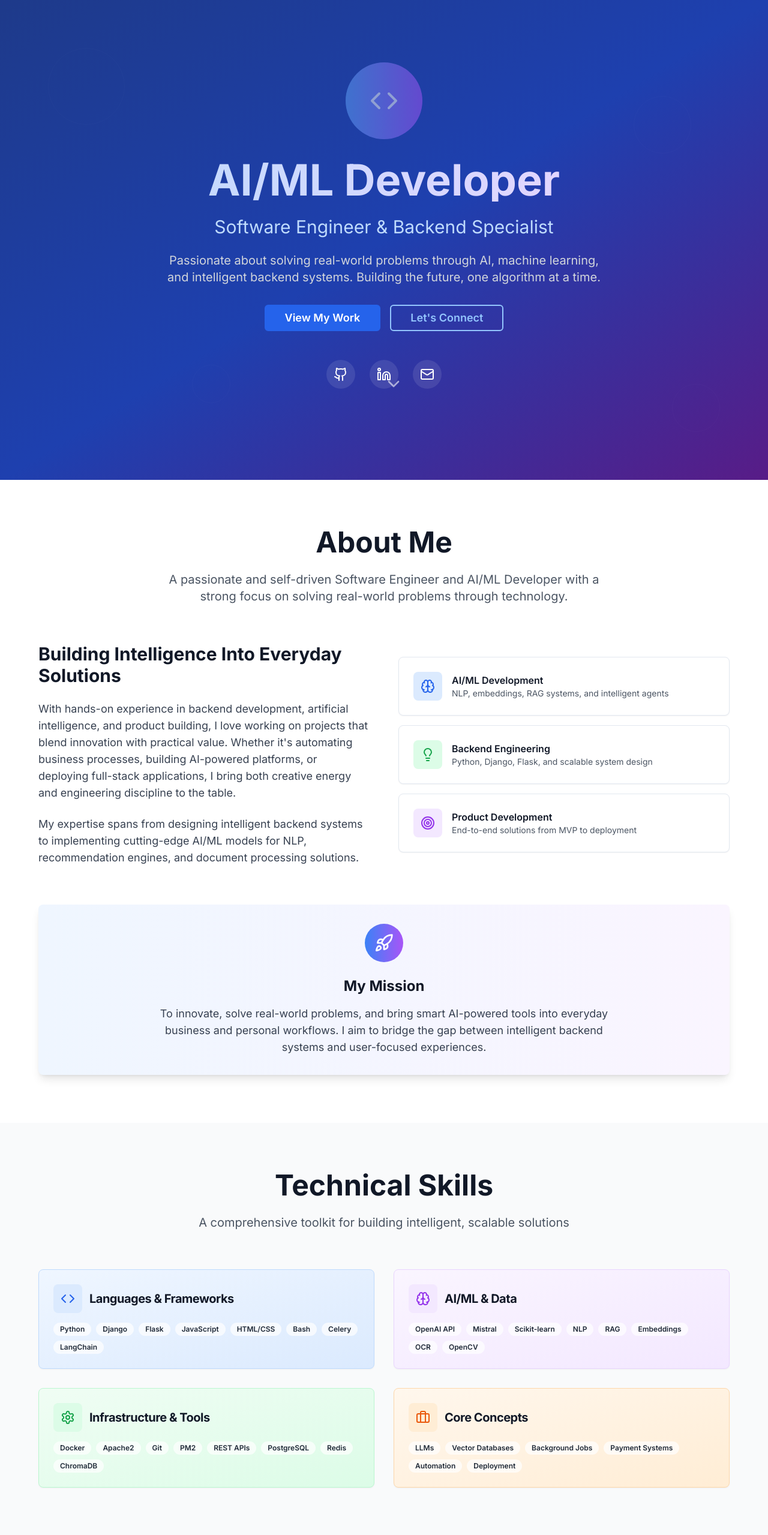
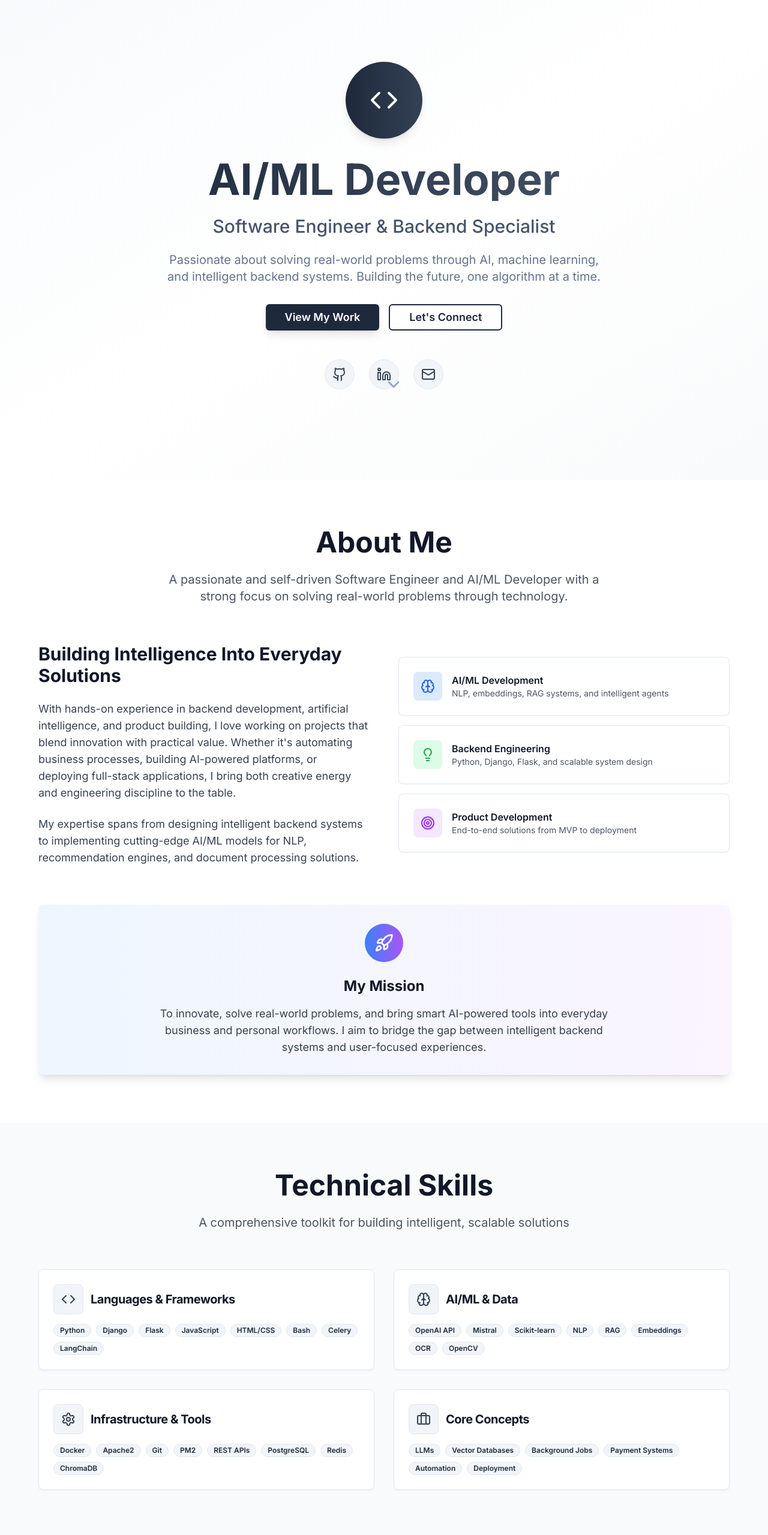
Before and after one commit to ShabbirHathi/shabbirhathi.github.io, a React (Vite) app: page / in a window 1280 px wide. Shown: the top 2559 px of the page at 60% size. Built offline with nearby package versions, Linux system fonts and the light colour scheme.

Commit message:
Fix: Improve UI and color scheme
- Changed button styles for consistency.
- Updated card colors in Featured Projects and Technical Skills sections to align with a white color theme.
- Modified the hero page background and content for a more professional look.

```diff
--- a/src/components/Hero.tsx
+++ b/src/components/Hero.tsx
@@ -8,34 +8,34 @@ const Hero = () => {
   };
 
   return (
-    <section className="min-h-screen bg-gradient-to-br from-blue-900 via-blue-800 to-purple-900 text-white flex items-center justify-center relative overflow-hidden">
+    <section className="min-h-screen bg-gradient-to-br from-slate-50 via-white to-gray-50 text-gray-900 flex items-center justify-center relative overflow-hidden">
       {/* Background Pattern */}
-      <div className="absolute inset-0 opacity-10">
-        <div className="absolute top-20 left-20 w-32 h-32 border border-white/20 rounded-full"></div>
-        <div className="absolute top-40 right-32 w-24 h-24 border border-white/20 rounded-full"></div>
-        <div className="absolute bottom-32 left-1/4 w-16 h-16 border border-white/20 rounded-full"></div>
-        <div className="absolute bottom-20 right-20 w-20 h-20 border border-white/20 rounded-full"></div>
+      <div className="absolute inset-0 opacity-5">
+        <div className="absolute top-20 left-20 w-32 h-32 border border-slate-300 rounded-full"></div>
+        <div className="absolute top-40 right-32 w-24 h-24 border border-slate-300 rounded-full"></div>
+        <div className="absolute bottom-32 left-1/4 w-16 h-16 border border-slate-300 rounded-full"></div>
+        <div className="absolute bottom-20 right-20 w-20 h-20 border border-slate-300 rounded-full"></div>
       </div>
 
       <div className="container mx-auto px-4 sm:px-6 text-center relative z-10">
         <div className="max-w-4xl mx-auto">
           {/* Avatar */}
           <div className="mb-6 sm:mb-8 relative">
-            <div className="w-24 h-24 sm:w-32 sm:h-32 mx-auto rounded-full bg-gradient-to-r from-blue-400 to-purple-500 flex items-center justify-center text-3xl sm:text-4xl font-bold mb-4 sm:mb-6 animate-pulse">
-              <Code size={32} className="sm:w-12 sm:h-12" />
+            <div className="w-24 h-24 sm:w-32 sm:h-32 mx-auto rounded-full bg-gradient-to-r from-slate-800 to-slate-700 flex items-center justify-center text-3xl sm:text-4xl font-bold mb-4 sm:mb-6 shadow-lg">
+              <Code size={32} className="sm:w-12 sm:h-12 text-white" />
             </div>
           </div>
 
           {/* Main Content */}
-          <h1 className="text-3xl sm:text-5xl md:text-7xl font-bold mb-4 sm:mb-6 bg-gradient-to-r from-blue-200 to-purple-200 bg-clip-text text-transparent animate-fade-in leading-tight">
+          <h1 className="text-3xl sm:text-5xl md:text-7xl font-bold mb-4 sm:mb-6 bg-gradient-to-r from-slate-800 to-slate-600 bg-clip-text text-transparent animate-fade-in leading-tight">
             AI/ML Developer
           </h1>
 
-          <h2 className="text-lg sm:text-2xl md:text-3xl mb-4 sm:mb-6 text-blue-200 animate-fade-in" style={{ animationDelay: '0.2s' }}>
+          <h2 className="text-lg sm:text-2xl md:text-3xl mb-4 sm:mb-6 text-slate-600 animate-fade-in font-medium" style={{ animationDelay: '0.2s' }}>
             Software Engineer & Backend Specialist
           </h2>
 
-          <p className="text-base sm:text-lg md:text-xl text-gray-300 mb-6 sm:mb-8 max-w-3xl mx-auto leading-relaxed animate-fade-in px-4" style={{ animationDelay: '0.4s' }}>
+          <p className="text-base sm:text-lg md:text-xl text-slate-500 mb-6 sm:mb-8 max-w-3xl mx-auto leading-relaxed animate-fade-in px-4" style={{ animationDelay: '0.4s' }}>
             Passionate about solving real-world problems through AI, machine learning, and intelligent backend systems.
             Building the future, one algorithm at a time.
           </p>
@@ -44,7 +44,7 @@ const Hero = () => {
           <div className="flex flex-col sm:flex-row gap-3 sm:gap-4 justify-center mb-8 sm:mb-12 animate-fade-in px-4" style={{ animationDelay: '0.6s' }}>
             <Button
               size="lg"
-              className="bg-blue-600 text-white hover:bg-blue-700 border-2 border-blue-600 hover:border-blue-700 px-6 sm:px-8 py-3 text-base sm:text-lg font-semibold transition-all duration-300 hover:scale-105 w-full sm:w-auto"
+              className="bg-slate-800 text-white hover:bg-slate-900 px-6 sm:px-8 py-3 text-base sm:text-lg font-semibold transition-all duration-300 hover:scale-105 w-full sm:w-auto shadow-lg"
               onClick={() => scrollToSection('projects')}
             >
               View My Work
@@ -52,7 +52,7 @@ const Hero = () => {
             <Button
               size="lg"
               variant="outline"
-              className="border-2 border-blue-300 text-blue-300 hover:bg-blue-300 hover:text-blue-900 bg-transparent px-6 sm:px-8 py-3 text-base sm:text-lg font-semibold transition-all duration-300 hover:scale-105 w-full sm:w-auto"
+              className="border-2 border-slate-800 text-slate-800 hover:bg-slate-800 hover:text-white bg-white px-6 sm:px-8 py-3 text-base sm:text-lg font-semibold transition-all duration-300 hover:scale-105 w-full sm:w-auto"
               onClick={() => scrollToSection('contact')}
             >
               Let's Connect
@@ -62,23 +62,23 @@ const Hero = () => {
           {/* Social Links */}
           <div className="flex justify-center space-x-4 sm:space-x-6 mb-8 sm:mb-12 animate-fade-in" style={{ animationDelay: '0.8s' }}>
             <a href="https://github.com" target="_blank" rel="noopener noreferrer"
-               className="p-2 sm:p-3 rounded-full bg-white/10 hover:bg-white/20 transition-all duration-300 hover:scale-110">
-              <Github size={20} className="sm:w-6 sm:h-6" />
+               className="p-2 sm:p-3 rounded-full bg-slate-100 hover:bg-slate-200 transition-all duration-300 hover:scale-110 border border-slate-200">
+              <Github size={20} className="sm:w-6 sm:h-6 text-slate-700" />
             </a>
             <a href="https://linkedin.com" target="_blank" rel="noopener noreferrer"
-               className="p-2 sm:p-3 rounded-full bg-white/10 hover:bg-white/20 transition-all duration-300 hover:scale-110">
-              <Linkedin size={20} className="sm:w-6 sm:h-6" />
+               className="p-2 sm:p-3 rounded-full bg-slate-100 hover:bg-slate-200 transition-all duration-300 hover:scale-110 border border-slate-200">
+              <Linkedin size={20} className="sm:w-6 sm:h-6 text-slate-700" />
             </a>
             <a href="mailto:contact@example.com"
-               className="p-2 sm:p-3 rounded-full bg-white/10 hover:bg-white/20 transition-all duration-300 hover:scale-110">
-              <Mail size={20} className="sm:w-6 sm:h-6" />
+               className="p-2 sm:p-3 rounded-full bg-slate-100 hover:bg-slate-200 transition-all duration-300 hover:scale-110 border border-slate-200">
+              <Mail size={20} className="sm:w-6 sm:h-6 text-slate-700" />
             </a>
           </div>
         </div>
 
         {/* Scroll Indicator */}
         <div className="absolute bottom-4 sm:bottom-8 left-1/2 transform -translate-x-1/2 animate-bounce">
-          <ChevronDown size={24} className="sm:w-8 sm:h-8 text-white/60" />
+          <ChevronDown size={24} className="sm:w-8 sm:h-8 text-slate-400" />
         </div>
       </div>
     </section>
--- a/src/components/Projects.tsx
+++ b/src/components/Projects.tsx
@@ -10,7 +10,6 @@ const Projects = () => {
       title: "AI-Powered Learning Management System",
       description: "Comprehensive LMS allowing admins to upload learning materials and auto-generate MCQ exams using OpenAI APIs. Features document upload, multilingual support, performance tracking, and automated certificate generation.",
       icon: Brain,
-      color: "blue",
       tags: ["OpenAI API", "Django", "PostgreSQL", "MCQ Generation", "Multilingual"],
       highlights: ["Auto-generated exams", "Performance analytics", "Certificate system"]
     },
@@ -18,7 +17,6 @@ const Projects = () => {
       title: "Smart Event Planning Agent",
       description: "Intelligent AI assistant with comprehensive event planning features including multilingual support, automated checklist generation, event discovery, budget optimization, and integrated booking system.",
       icon: Calendar,
-      color: "purple",
       tags: ["AI Agent", "Multilingual", "Budget Planning", "Event Discovery", "Booking System"],
       highlights: ["AI-powered planning", "Smart budgeting", "Automated workflows"]
     },
@@ -26,7 +24,6 @@ const Projects = () => {
       title: "Personalized Greeting Generator",
       description: "Creative platform enabling users to create custom greetings with photos, quotes, and music. Built with Django backend and interactive frontend, featuring shareable URLs and personalization options.",
       icon: Heart,
-      color: "pink",
       tags: ["Django", "JavaScript", "File Upload", "URL Sharing", "Customization"],
       highlights: ["Photo integration", "Music support", "Shareable links"]
     },
@@ -34,7 +31,6 @@ const Projects = () => {
       title: "Bus Transport AI System (R&D)",
       description: "Exploratory AI solution for transportation optimization. Predicts maintenance needs, analyzes passenger trends, and optimizes routes using sensor data and historical logs for improved efficiency.",
       icon: Bus,
-      color: "green",
       tags: ["Predictive Analytics", "Route Optimization", "Sensor Data", "Trend Analysis"],
       highlights: ["Predictive maintenance", "Route optimization", "Data analysis"]
     },
@@ -42,7 +38,6 @@ const Projects = () => {
       title: "AI Document Embedder",
       description: "Sophisticated background job system for document processing and semantic search. Uses LangChain and ChromaDB to embed and index documents with both OpenAI and Mistral models for enhanced search capabilities.",
       icon: FileText,
-      color: "indigo",
       tags: ["LangChain", "ChromaDB", "Embeddings", "Semantic Search", "Background Jobs"],
       highlights: ["Vector embeddings", "Semantic search", "Multi-model support"]
     },
@@ -50,35 +45,10 @@ const Projects = () => {
       title: "Stripe Payment Integration",
       description: "Robust payment backend with seamless Stripe integration for service-based platforms. Features secure payment processing, subscription management, and comprehensive API endpoints for e-commerce solutions.",
       icon: CreditCard,
-      color: "emerald",
       tags: ["Stripe API", "Payment Processing", "Security", "Subscriptions", "REST API"],
       highlights: ["Secure payments", "Subscription support", "Scalable architecture"]
     }
   ];
-
-  const getColorClasses = (color: string) => {
-    const colors = {
-      blue: "from-blue-50 to-blue-100 border-blue-200",
-      purple: "from-purple-50 to-purple-100 border-purple-200",
-      pink: "from-pink-50 to-pink-100 border-pink-200",
-      green: "from-green-50 to-green-100 border-green-200",
-      indigo: "from-indigo-50 to-indigo-100 border-indigo-200",
-      emerald: "from-emerald-50 to-emerald-100 border-emerald-200"
-    };
-    return colors[color as keyof typeof colors];
-  };
-
-  const getIconColorClasses = (color: string) => {
-    const colors = {
-      blue: "text-blue-600 bg-blue-100",
-      purple: "text-purple-600 bg-purple-100",
-      pink: "text-pink-600 bg-pink-100",
-      green: "text-green-600 bg-green-100",
-      indigo: "text-indigo-600 bg-indigo-100",
-      emerald: "text-emerald-600 bg-emerald-100"
-    };
-    return colors[color as keyof typeof colors];
-  };
 
   return (
     <section id="projects" className="py-20 bg-white">
@@ -99,13 +69,13 @@ const Projects = () => {
             {projects.map((project, index) => (
               <Card
                 key={project.title}
-                className={`bg-gradient-to-br ${getColorClasses(project.color)} hover:shadow-xl transition-all duration-300 hover:scale-105 animate-fade-in`}
+                className="bg-white border border-slate-200 hover:border-slate-300 hover:shadow-xl transition-all duration-300 hover:scale-105 animate-fade-in"
                 style={{ animationDelay: `${index * 0.1}s` }}
               >
                 <CardHeader className="pb-4">
                   <div className="flex items-start space-x-4">
-                    <div className={`p-3 rounded-lg ${getIconColorClasses(project.color)} flex-shrink-0`}>
-                      <project.icon className="w-6 h-6" />
+                    <div className="p-3 rounded-lg bg-slate-100 border border-slate-200 flex-shrink-0">
+                      <project.icon className="w-6 h-6 text-slate-700" />
                     </div>
                     <div className="flex-1">
                       <CardTitle className="text-xl font-bold text-gray-900 mb-2">
@@ -127,7 +97,7 @@ const Projects = () => {
                         <Badge
                           key={highlight}
                           variant="outline"
-                          className="bg-white/50 border-gray-300"
+                          className="bg-slate-50 border-slate-300 text-slate-700"
                         >
                           {highlight}
                         </Badge>
@@ -142,7 +112,7 @@ const Projects = () => {
                       {project.tags.map((tag) => (
                         <Badge
                           key={tag}
-                          className="bg-white/80 text-gray-800 hover:bg-white transition-colors duration-200"
+                          className="bg-slate-100 text-slate-800 border border-slate-200 hover:bg-slate-200 transition-colors duration-200"
                         >
                           {tag}
                         </Badge>
@@ -154,7 +124,7 @@ const Projects = () => {
                   <div className="flex space-x-3 pt-2">
                     <Button
                       size="sm"
-                      className="bg-gray-900 hover:bg-gray-800 text-white flex items-center space-x-2"
+                      className="bg-slate-800 hover:bg-slate-900 text-white flex items-center space-x-2"
                     >
                       <Github size={16} />
                       <span>View Code</span>
@@ -162,7 +132,7 @@ const Projects = () => {
                     <Button
                       size="sm"
                       variant="outline"
-                      className="border-gray-300 hover:bg-white flex items-center space-x-2"
+                      className="border-slate-300 text-slate-700 hover:bg-slate-50 flex items-center space-x-2"
                     >
                       <ExternalLink size={16} />
                       <span>Live Demo</span>
@@ -175,16 +145,16 @@ const Projects = () => {
 
           {/* Call to Action */}
           <div className="text-center mt-16">
-            <Card className="bg-gradient-to-r from-blue-900 to-purple-900 text-white border-none">
+            <Card className="bg-slate-900 text-white border-none shadow-2xl">
               <CardContent className="py-12">
                 <h3 className="text-3xl font-bold mb-4">Ready to Build Something Amazing?</h3>
-                <p className="text-xl text-blue-100 mb-6 max-w-2xl mx-auto">
+                <p className="text-xl text-slate-300 mb-6 max-w-2xl mx-auto">
                   Whether you're a startup founder or a company looking to enhance your systems,
                   I'm always open to building, collaborating, and creating something meaningful.
                 </p>
                 <Button
                   size="lg"
-                  className="bg-white text-blue-900 hover:bg-gray-100 px-8 py-3 text-lg font-semibold"
+                  className="bg-white text-slate-900 hover:bg-slate-100 px-8 py-3 text-lg font-semibold"
                   onClick={() => document.getElementById('contact')?.scrollIntoView({ behavior: 'smooth' })}
                 >
                   Let's Collaborate
--- a/src/components/Skills.tsx
+++ b/src/components/Skills.tsx
@@ -8,48 +8,24 @@ const Skills = () => {
     {
       title: "Languages & Frameworks",
       icon: Code,
-      color: "blue",
       skills: ["Python", "Django", "Flask", "JavaScript", "HTML/CSS", "Bash", "Celery", "LangChain"]
     },
     {
       title: "AI/ML & Data",
       icon: Brain,
-      color: "purple",
       skills: ["OpenAI API", "Mistral", "Scikit-learn", "NLP", "RAG", "Embeddings", "OCR", "OpenCV"]
     },
     {
       title: "Infrastructure & Tools",
       icon: Settings,
-      color: "green",
       skills: ["Docker", "Apache2", "Git", "PM2", "REST APIs", "PostgreSQL", "Redis", "ChromaDB"]
     },
     {
       title: "Core Concepts",
       icon: Briefcase,
-      color: "orange",
       skills: ["LLMs", "Vector Databases", "Background Jobs", "Payment Systems", "Automation", "Deployment"]
     }
   ];
-
-  const getColorClasses = (color: string) => {
-    const colors = {
-      blue: "from-blue-50 to-blue-100 border-blue-200",
-      purple: "from-purple-50 to-purple-100 border-purple-200",
-      green: "from-green-50 to-green-100 border-green-200",
-      orange: "from-orange-50 to-orange-100 border-orange-200"
-    };
-    return colors[color as keyof typeof colors];
-  };
-
-  const getIconColorClasses = (color: string) => {
-    const colors = {
-      blue: "text-blue-600 bg-blue-100",
-      purple: "text-purple-600 bg-purple-100",
-      green: "text-green-600 bg-green-100",
-      orange: "text-orange-600 bg-orange-100"
-    };
-    return colors[color as keyof typeof colors];
-  };
 
   return (
     <section id="skills" className="py-20 bg-gray-50">
@@ -70,13 +46,13 @@ const Skills = () => {
             {skillCategories.map((category, index) => (
               <Card
                 key={category.title}
-                className={`bg-gradient-to-br ${getColorClasses(category.color)} hover:shadow-lg transition-all duration-300 hover:scale-105 animate-fade-in`}
+                className="bg-white border border-slate-200 hover:border-slate-300 hover:shadow-lg transition-all duration-300 hover:scale-105 animate-fade-in"
                 style={{ animationDelay: `${index * 0.1}s` }}
               >
                 <CardHeader className="pb-4">
                   <div className="flex items-center space-x-3">
-                    <div className={`p-3 rounded-lg ${getIconColorClasses(category.color)}`}>
-                      <category.icon className="w-6 h-6" />
+                    <div className="p-3 rounded-lg bg-slate-100 border border-slate-200">
+                      <category.icon className="w-6 h-6 text-slate-700" />
                     </div>
                     <CardTitle className="text-xl font-bold text-gray-900">
                       {category.title}
@@ -88,8 +64,7 @@ const Skills = () => {
                     {category.skills.map((skill) => (
                       <Badge
                         key={skill}
-                        variant="secondary"
-                        className="bg-white/70 text-gray-800 hover:bg-white transition-colors duration-200"
+                        className="bg-slate-100 text-slate-800 border border-slate-200 hover:bg-slate-200 transition-colors duration-200"
                       >
                         {skill}
                       </Badge>
@@ -102,7 +77,7 @@ const Skills = () => {
 
           {/* What I Do Section */}
           <div className="mt-20">
-            <Card className="bg-white shadow-xl">
+            <Card className="bg-white shadow-xl border border-slate-200">
               <CardHeader className="text-center pb-6">
                 <CardTitle className="text-3xl font-bold text-gray-900 mb-4">
                   💡 What I Do
```
Also changed, not shown: src/components/Contact.tsx (+14 -21 lines).
